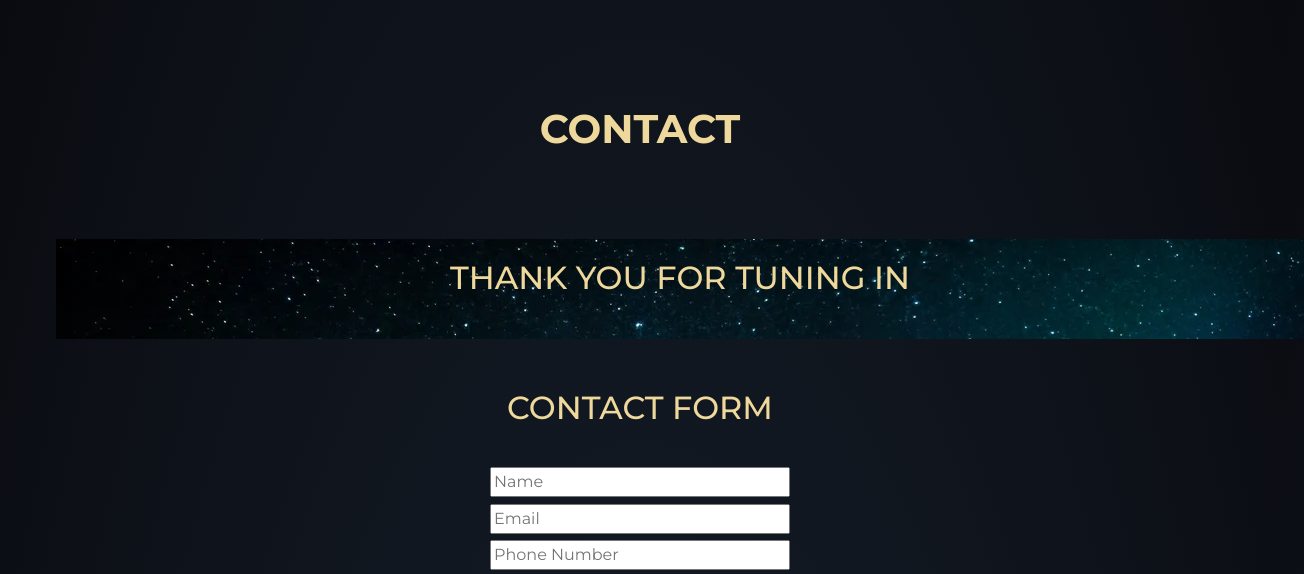
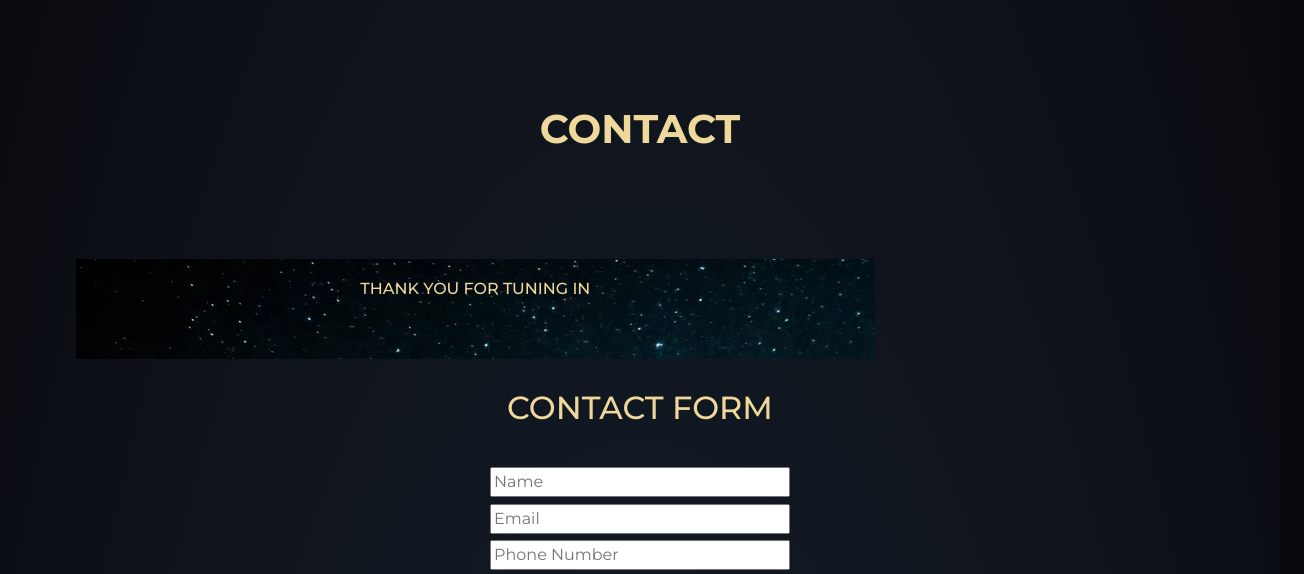
Before and after one commit to ryanbaxter99/the-common-phenomenon, a plain HTML site: page contact.html in a window 1280 px wide. Shown: the part 185-759 px from the top of the page, 1304 px wide, since content can reach past the window. Drawn offline with nearby package versions, Linux system fonts and the light colour scheme; files whose address does not match are found by name.

Commit message:
Flip card Fix

```diff
--- a/css/style.css
+++ b/css/style.css
@@ -290,12 +290,10 @@ a.skip-to-content:focus {
     filter: blur(15px);
 }
 
-
 .content > p {
     padding: 20px;
 }
 /* xx */
-
 
 
 /* video.html styling */
@@ -347,9 +345,15 @@ a.skip-to-content:focus {
     margin-bottom: 150px;
 }
 
+/* center the flipcard */
+.flipcard-front {
+    margin: 5em;
+}
+
 .flipcard-inner {
+    font-size: 8px;
     position: relative;
-    width: 100%;
+    width: 80%;
     height: 100%;
     text-align: center;
     transition: transform 0.8s;
@@ -364,7 +368,7 @@ a.skip-to-content:focus {
 .flipcard-front, .flipcard-back {
     backface-visibility: hidden;
     position: absolute;
-    width: 100%;
+    width: 80%;
     text-align: center;
     height: 100px;
     background-image: url("../images/background.jpeg");
@@ -374,8 +378,7 @@ a.skip-to-content:focus {
 .flipcard-back {
     transform: rotateY(180deg);
     text-align: center;
-    font-size: 20;
-    /* padding-top: 2em; */
+
 }
 
 
```
